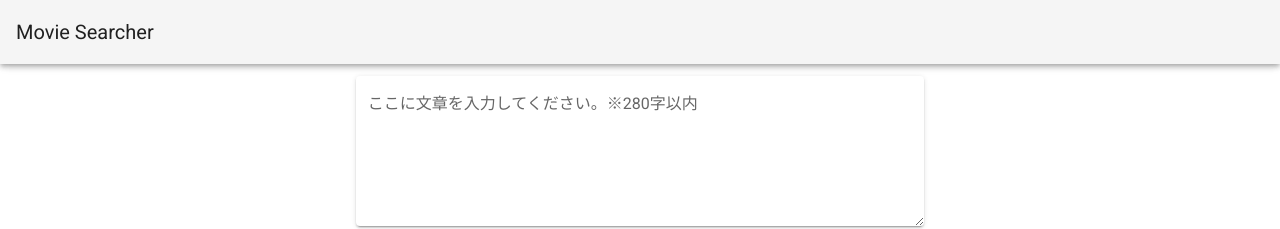
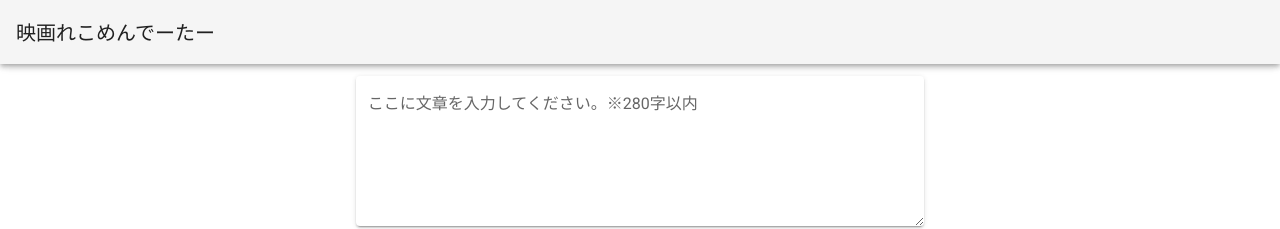
Before and after one commit to Taishi-Ito/movie_searcher_front, a Nuxt app: page / in a window 1280 px wide. Shown: the top 229 px of the page. Built offline with nearby package versions, Linux system fonts and the light colour scheme.

Commit message:
feat:Change app title style

```diff
--- a/layouts/default.vue
+++ b/layouts/default.vue
@@ -5,7 +5,7 @@
       fixed
       app
     >
-      <v-toolbar-title>{{ title }}</v-toolbar-title>
+      <v-toolbar-title class="app-title" @click="$router.push('/')">{{ title }}</v-toolbar-title>
       <v-spacer />
     </v-app-bar>
     <v-main>
@@ -29,8 +29,16 @@ export default {
     return {
       clipped: false,
       fixed: false,
-      title: 'Movie Searcher'
+      title: '映画れこめんでーたー'
     }
   }
 }
 </script>
+
+<style scoped>
+@import url('https://fonts.googleapis.com/css2?family=Shippori+Mincho:wght@800&display=swap');
+.app-title {
+  font-family: 'Shippori Mincho', serif;
+  cursor: pointer;
+}
+</style>
```
